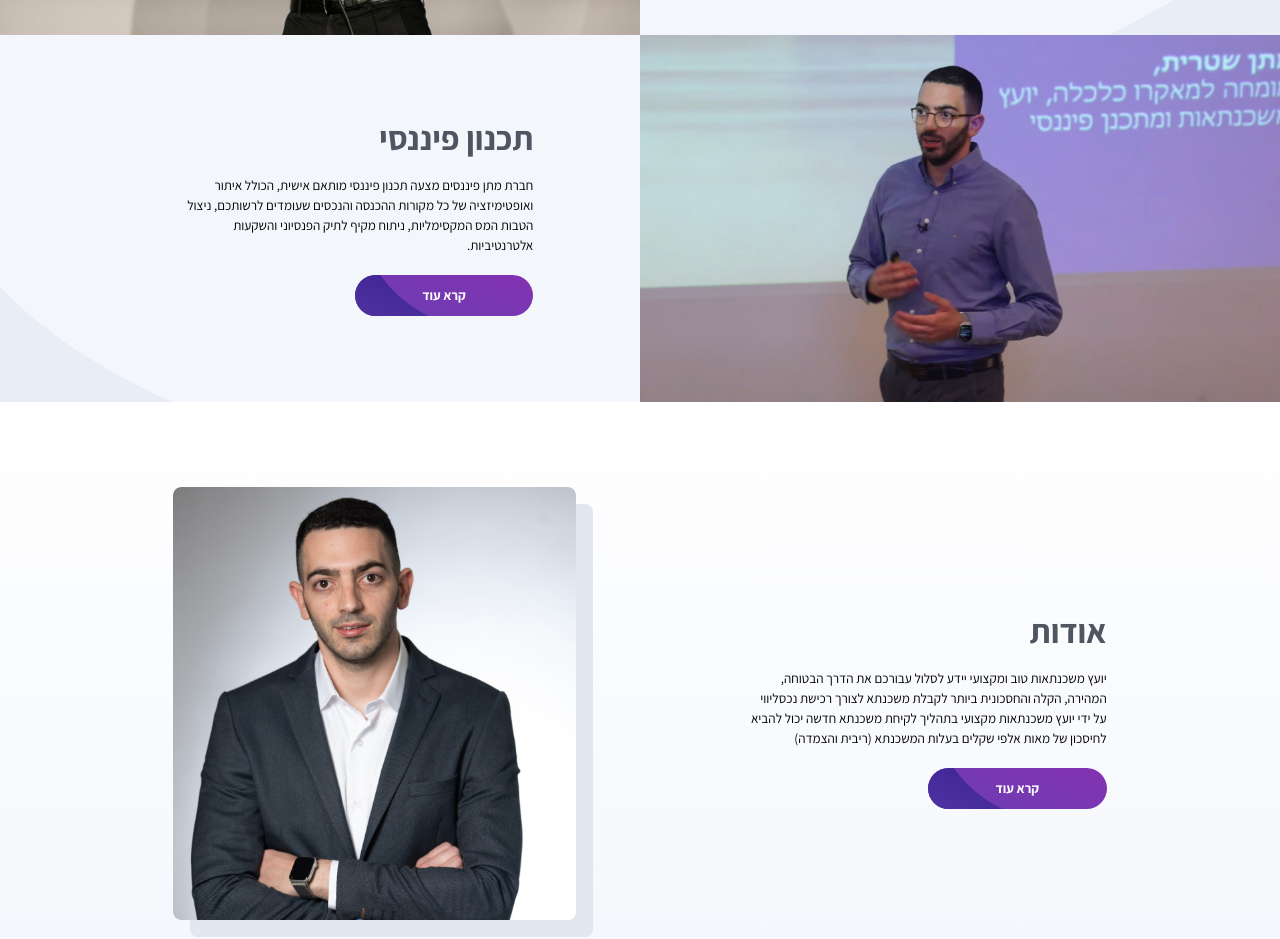
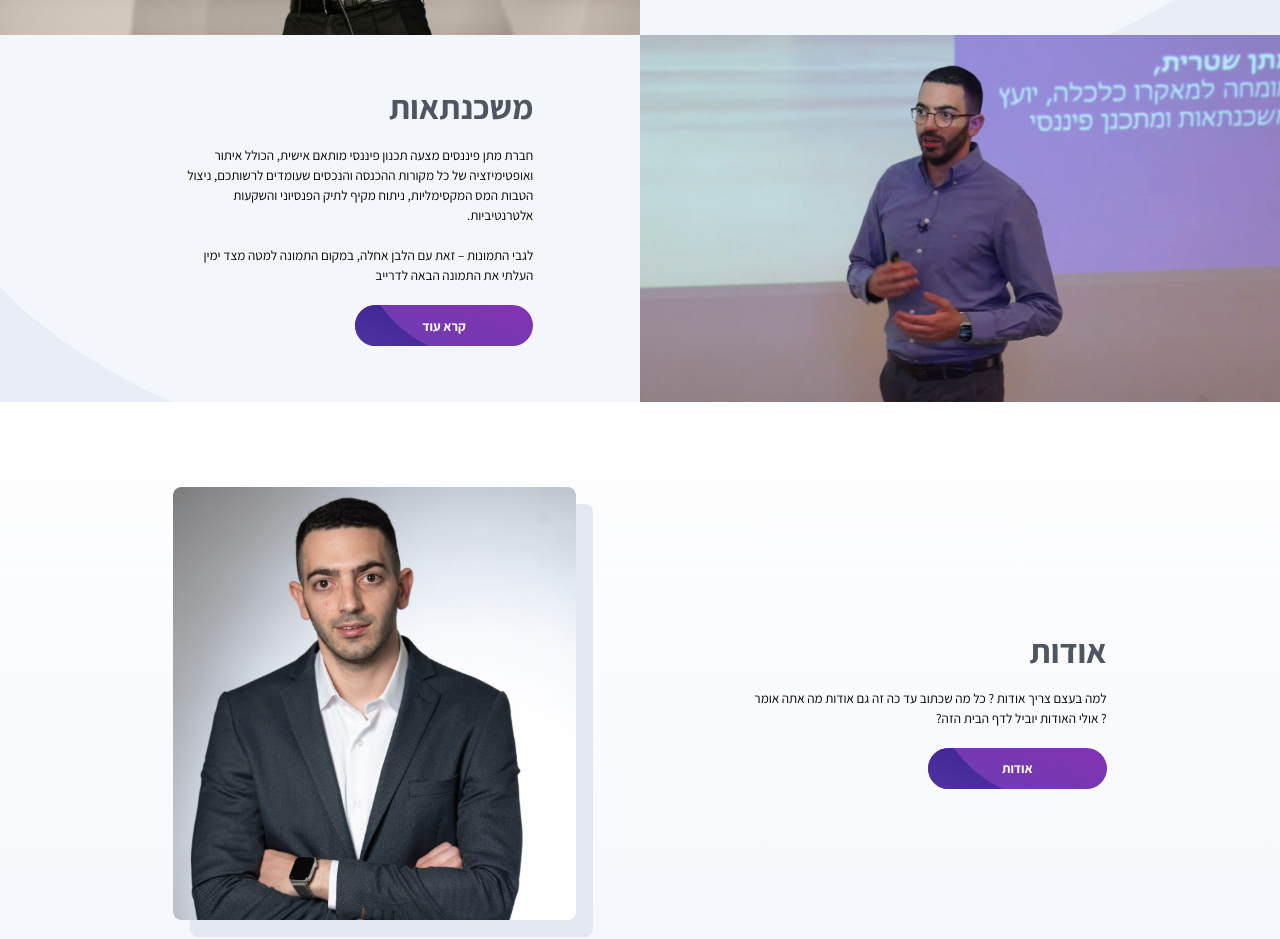
Before and after one commit to RosPortos/Motan-Shitrit, a website: page app/index.html in a window 1280 px wide. Shown: the part 1040-1979 px from the top of the page. Drawn offline with Linux system fonts and the light colour scheme.

Commit message:
fix pages 3

```diff
--- a/app/index.html
+++ b/app/index.html
@@ -110,12 +110,19 @@
 						<div class="container">
 							<div class="ofer-block">
 								<h3 class="ofer-block__title title fz50">
-									תכנון פיננסי
+									משכנתאות
 								</h3>
 								<div class="ofer-block__descr fz20">
-									חברת מתן פיננסים מצעה תכנון פיננסי מותאם אישית, הכולל איתור ואופטימיזציה של כל
-									מקורות ההכנסה והנכסים שעומדים
-									לרשותכם, ניצול הטבות המס המקסימליות, ניתוח מקיף לתיק הפנסיוני והשקעות אלטרנטיביות.
+									<p>
+										חברת מתן פיננסים מצעה תכנון פיננסי מותאם אישית, הכולל איתור ואופטימיזציה של כל
+										מקורות ההכנסה והנכסים שעומדים
+										לרשותכם, ניצול הטבות המס המקסימליות, ניתוח מקיף לתיק הפנסיוני והשקעות
+										אלטרנטיביות.
+									</p>
+									<p>
+										לגבי התמונות – זאת עם הלבן אחלה, במקום התמונה למטה מצד ימין העלתי את התמונה הבאה
+										לדרייב
+									</p>
 								</div>
 								<a href="#" class="ofer-block__btn btn btn--purple fz20">
 									קרא עוד
@@ -135,14 +142,11 @@
 								אודות
 							</h2>
 							<div class="ofer-block__descr fz20">
-								יועץ משכנתאות טוב ומקצועי יידע לסלול עבורכם את הדרך הבטוחה, המהירה, הקלה והחסכונית ביותר
-								לקבלת משכנתא לצורך רכישת
-								נכסליווי על ידי יועץ משכנתאות מקצועי בתהליך לקיחת משכנתא חדשה יכול להביא לחיסכון של מאות
-								אלפי שקלים בעלות המשכנתא
-								(ריבית והצמדה)
+								למה בעצם צריך אודות ? כל מה שכתוב עד כה זה גם אודות מה אתה אומר ? אולי האודות יוביל לדף
+								הבית הזה?
 							</div>
 							<a href="#" class="ofer-block__btn btn btn--purple fz20">
-								קרא עוד
+								אודות
 							</a>
 						</div>
 						<div class="about__img decor-background">
--- a/src/scss/_global.scss
+++ b/src/scss/_global.scss
@@ -273,6 +273,9 @@ body {
         width: fit-content;
         margin-bottom: 1.0417vw;
     }
+    p {
+        margin-bottom: 1.6vw;
+    }
     ul {
         li {
             font-weight: 400;
--- a/src/scss/components/_header.scss
+++ b/src/scss/components/_header.scss
@@ -154,6 +154,7 @@
         width: 6.0938vw;
         height: 6.3542vw;
         object-fit: cover;
+        display: block;
     }
     &::before {
         position: absolute;
```
Also changed, not shown: app/article.html (+1 -1 lines), app/article2.html (+1 -1 lines), app/blog.html (+1 -1 lines), app/mortgage-loans.html (+1 -1 lines), app/webinar.html (+1 -1 lines), app/webinar2.html (+1 -1 lines), src/article.html (+1 -1 lines), src/article2.html (+1 -1 lines), src/blog.html (+1 -1 lines), src/financial-planning.html (+3 -1 lines), src/index.html (+14 -10 lines), src/mortgage-loans.html (+3 -1 lines), src/partials/form-block.html (+1 -1 lines), src/webinar.html (+1 -0 lines), 2 more files, 1 other file.
